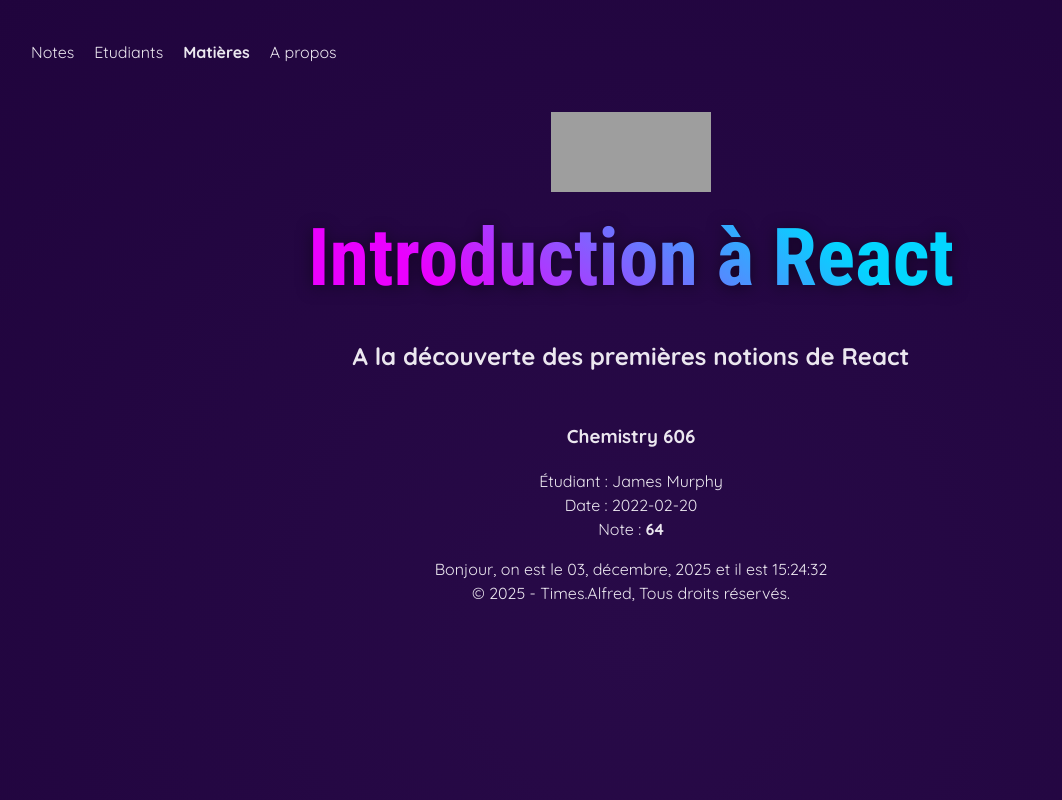
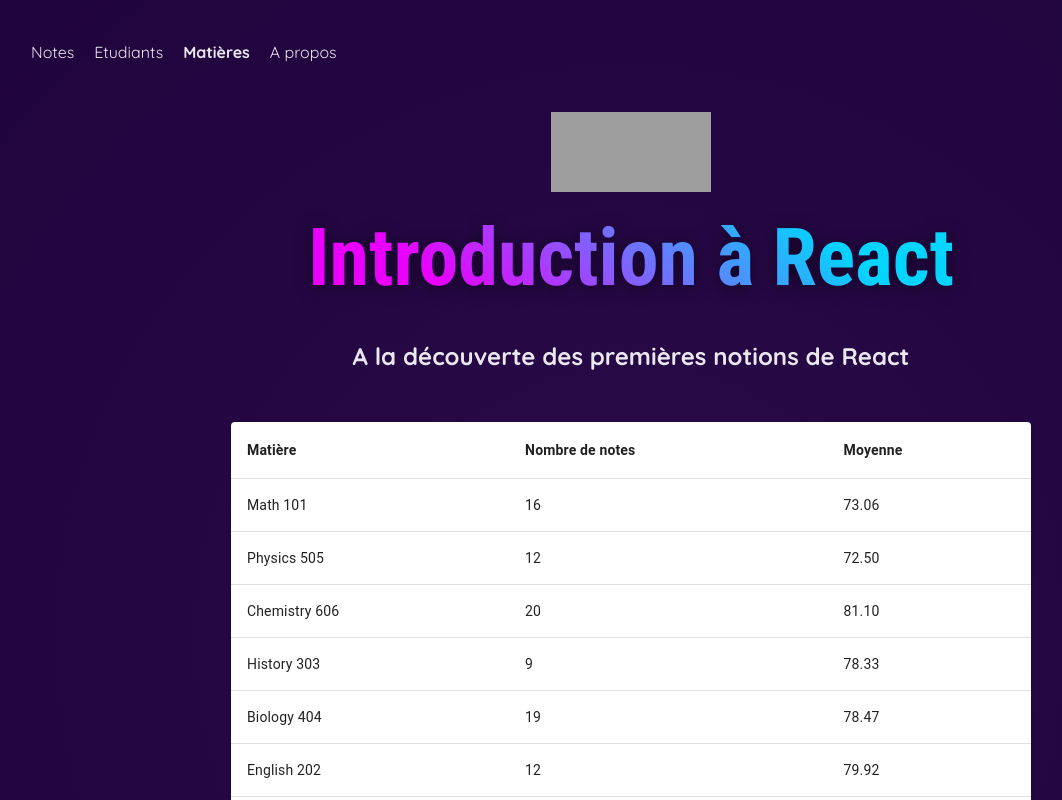
Before and after one commit to MBDS-HAITI/session-001-times13, a React app in the folder session01/: page / in a window 1280 px wide. Both pictures are taken after a click on the element "Matières". Shown: the top 800 px of the page, without its empty margins (9-1071 px from the left). Built offline with nearby package versions, Linux system fonts and the light colour scheme; grey boxes are pictures that could not be loaded; the HTML template or start-up script is replaced by a standard one.

Commit message:
TD05 : Remplir le contenu du composant Matieres

```diff
--- a/session01/src/components/MainContent.jsx
+++ b/session01/src/components/MainContent.jsx
@@ -1,7 +1,7 @@
 import RandomNote from './RandomNote';
 import Notes from "./Notes";
 import Etudiants from "./Etudiants";
-
+import Matieres from "./Matieres";
 import APropos from "./APropos";
 
 function MainContent({selectedMenu}) {
@@ -16,6 +16,7 @@
     <main>
      {selectedMenu === "Notes" && <Notes />}
      {selectedMenu === "Etudiants" && <Etudiants />}
+     {selectedMenu === "Matières" && <Matieres />}
       {selectedMenu === "A propos" && <APropos />}
         <RandomNote />
        Bonjour, on est le {jour}, {mois}, {annee} et il est {heure}:{minute}:{seconde}
--- a/session01/src/components/Matieres.jsx
+++ b/session01/src/components/Matieres.jsx
@@ -0,0 +1,55 @@
+import data from "../data/items.json";
+import Table from "@mui/material/Table";
+import TableBody from "@mui/material/TableBody";
+import TableCell from "@mui/material/TableCell";
+import TableContainer from "@mui/material/TableContainer";
+import TableHead from "@mui/material/TableHead";
+import TableRow from "@mui/material/TableRow";
+import Paper from "@mui/material/Paper";
+
+export default function Matieres() {
+  // Regrouper par cours
+  const courses = {};
+
+  data.forEach((item) => {
+    if (!courses[item.course]) {
+      courses[item.course] = [];
+    }
+    courses[item.course].push(item.grade);
+  });
+
+  // Transformer en tableau exploitable
+  const rows = Object.entries(courses).map(([course, grades]) => {
+    const avg = (grades.reduce((a, b) => a + b, 0) / grades.length).toFixed(2);
+    return {
+      course,
+      count: grades.length,
+      avg,
+    };
+  });
+
+  return (
+    <TableContainer component={Paper}>
+      <Table>
+        <TableHead>
+          <TableRow>
+            <TableCell><b>Matière</b></TableCell>
+            <TableCell><b>Nombre de notes</b></TableCell>
+            <TableCell><b>Moyenne</b></TableCell>
+          </TableRow>
+        </TableHead>
+
+        <TableBody>
+          {rows.map((row) => (
+            <TableRow key={row.course}>
+              <TableCell>{row.course}</TableCell>
+              <TableCell>{row.count}</TableCell>
+              <TableCell>{row.avg}</TableCell>
+            </TableRow>
+          ))}
+        </TableBody>
+
+      </Table>
+    </TableContainer>
+  );
+}
```
